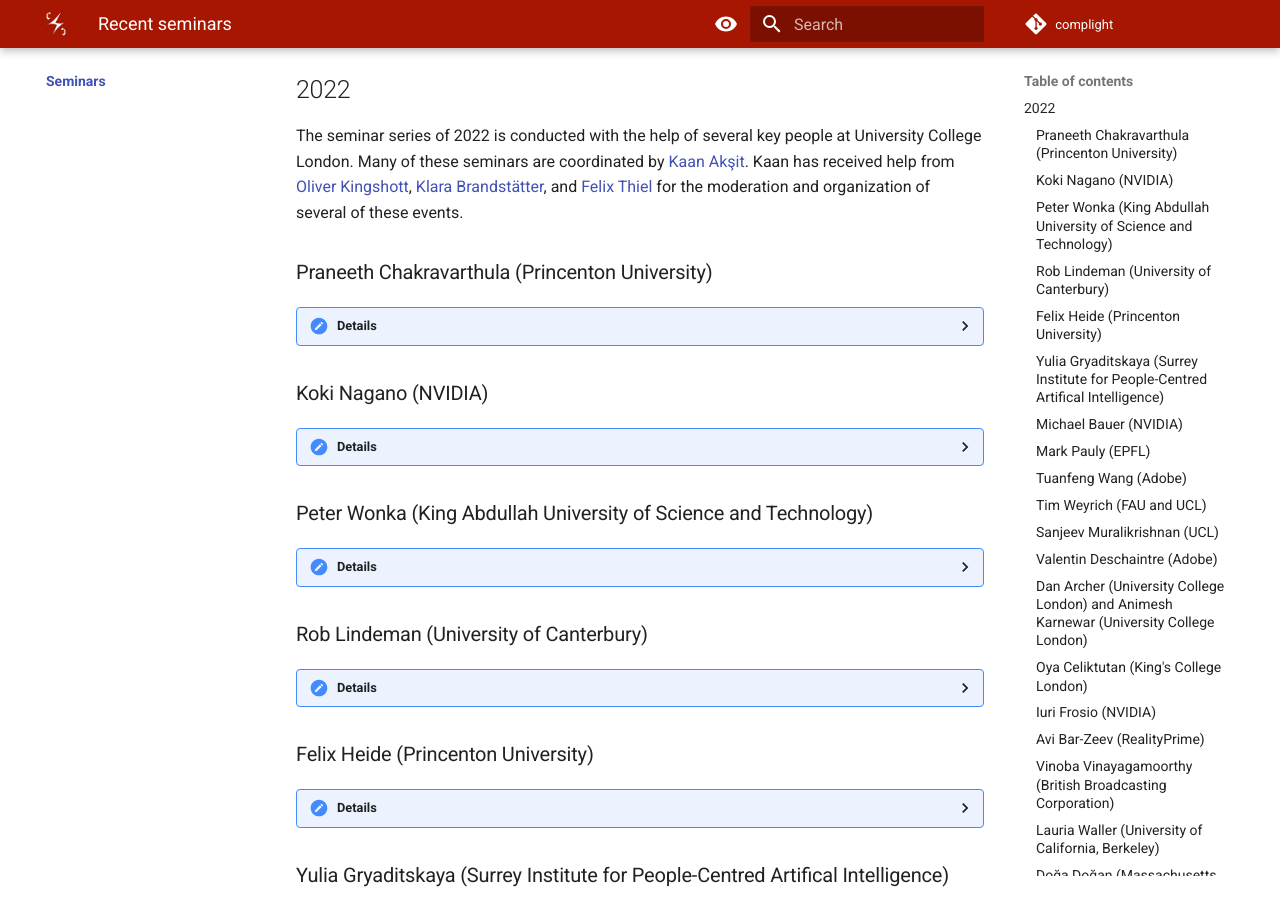
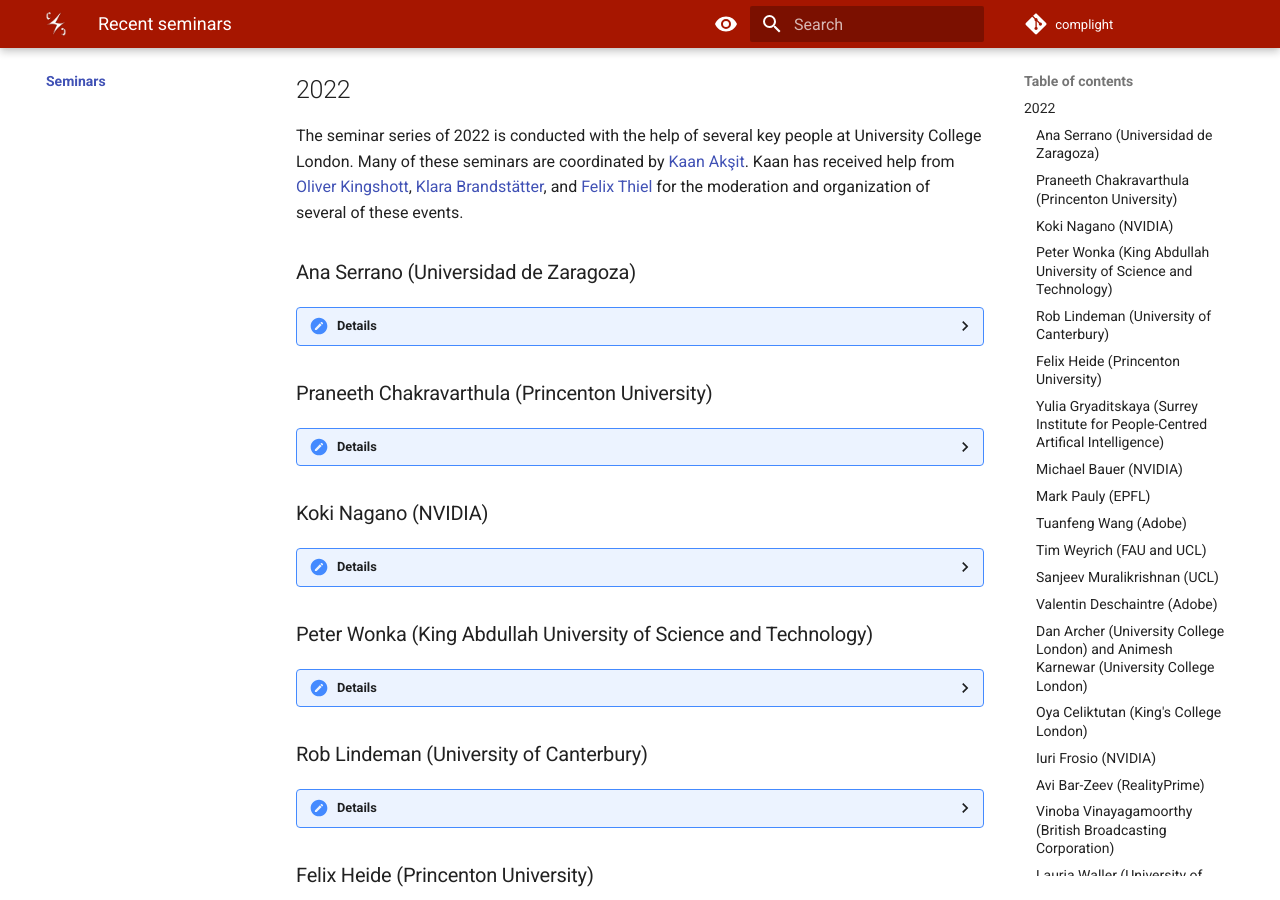
Before and after one commit to complight/complight.github.io, an MkDocs documentation site: the page built from docs/seminars/index.md, in a window 1280 px wide and 900 px high, scrolled down 443 px. Built offline with MkDocs 1.6.1 and Material for MkDocs 9.7.7, drawn with Linux system fonts in a browser that asks for light colours.

Commit message:
Updating the seminar page.

```diff
--- a/docs/seminars/index.md
+++ b/docs/seminars/index.md
@@ -11,10 +11,23 @@ The seminar series of 2022 is conducted with the help of several key people at U
 Many of these seminars are coordinated by [Kaan Akşit](https://kaanaksit.com).
 Kaan has received help from [Oliver Kingshott](http://oliver.kingshott.com/), [Klara Brandstätter](https://www.linkedin.com/in/klara-brandst%C3%A4tter-79b72820b?lipi=urn%3Ali%3Apage%3Ad_flagship3_profile_view_base_contact_details%3BxbCdu1E4RmWqTPAsdCipMw%3D%3D), and [Felix Thiel](https://www.linkedin.com/in/felix-thiel-97a22215a?lipi=urn%3Ali%3Apage%3Ad_flagship3_profile_view_base_contact_details%3BGgHpsDNOTWeGPFWcUC5M6A%3D%3D) for the moderation and organization of several of these events.
 
+
+### Ana Serrano (Universidad de Zaragoza)
+??? Details
+    **Date:**
+    3rd November 2022
+
+    **Presenter:** Ana Serrano, Universidad de Zaragoza
+
+    **Title:** Material Appearance Perception and Applications
+
+    **Watch:** [Recording (Password protected)](https://liveuclac-my.sharepoint.com/:v:/g/personal/ucackak_ucl_ac_uk/EcBnevu-u3lGt6x2adXYpj0BqN0NDWY0XzfTEi_S-htUJA?e=DJ6WCK)
+
+
 ### Praneeth Chakravarthula (Princenton University)
 ??? Details
     **Date:**
-    27th OctoberSeptember 2022
+    27th October 2022
 
     **Presenter:** Praneeth Chakravarthula, Research Scholar at Princenton University
 
```
Also changed, not shown: other parts of docs/seminars/index.md (+1 -1 lines).
